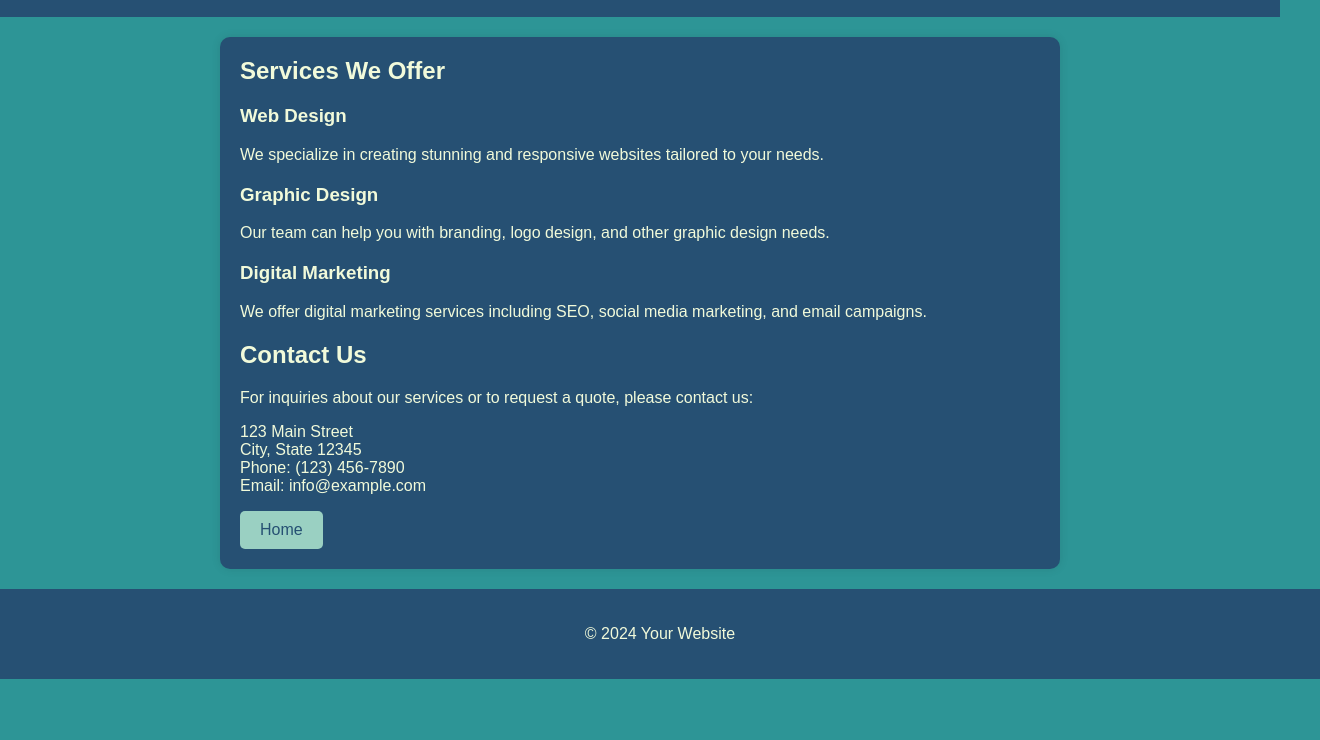
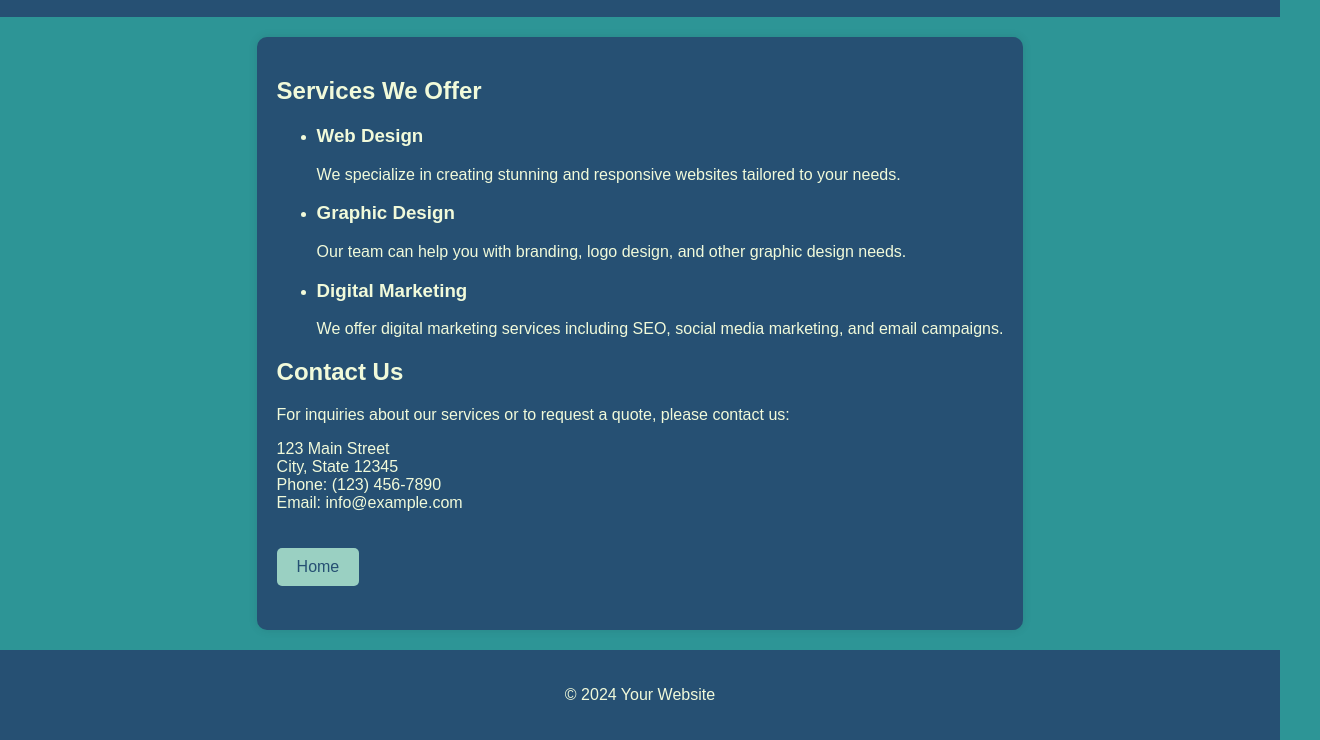
Before and after one commit to R-uru/Activity, a plain HTML site: page services/services.html in a window 1280 px wide. Shown: the part 60-800 px from the top of the page, 1320 px wide, since content can reach past the window. Drawn offline with Linux system fonts and the light colour scheme.

Commit message:
fix issue of footer

```diff
--- a/about/style.css
+++ /dev/null
@@ -1,64 +0,0 @@
-/* Your CSS styles go here */
-
-:root {
-    --one: #265073;
-    --two: #2d9596;
-    --three: #9ad0c2;
-    --text: #f1fada;
-  }
-
-  body {
-    background-color: var(--two);
-    font-family: Arial, sans-serif;
-    color: var(--text);
-    margin: 0;
-  }
-
-  header {
-    background-color: var(--one);
-    padding: 20px;
-    text-align: center;
-  }
-
-  header h1 {
-    margin: 0;
-  }
-
-  .container {
-    max-width: 800px;
-    margin: 20px auto;
-    padding: 20px;
-    background-color: var(--one);
-    border-radius: 10px;
-    box-shadow: 0 0 10px rgba(0, 0, 0, 0.1);
-  }
-
-  .about h2,
-  .contact-info h2 {
-    margin-top: 0;
-  }
-
-  footer {
-    text-align: center;
-    padding: 20px;
-    background-color: var(--one);
-    color: var(--text);
-    bottom: 0;
-    left: 0;
-    width: 100%;
-  }
-
-  .home-button {
-    display: inline-block;
-    padding: 10px 20px;
-    background-color: var(--three);
-    color: var(--one);
-    text-decoration: none;
-    border-radius: 5px;
-    transition: background-color 0.3s ease;
-    margin-right: 10px;
-  }
-
-  .home-button:hover {
-    background-color: var(--two);
-  }
--- a/services/services.html
+++ b/services/services.html
@@ -4,7 +4,7 @@
   <meta charset="UTF-8">
   <meta name="viewport" content="width=device-width, initial-scale=1.0">
   <title>Services</title>
-  <link rel="stylesheet" href="style.css">
+  <link rel="stylesheet" href="../style/style.css">
 </head>
 <body>
   <header>
--- a/services/style.css
+++ /dev/null
@@ -1,82 +0,0 @@
-:root {
-    --one: #265073;
-    --two: #2d9596;
-    --three: #9ad0c2;
-    --text: #f1fada;
-  }
-
-  body {
-    background-color: var(--two);
-    font-family: Arial, sans-serif;
-    color: var(--text);
-    margin: 0;
-  }
-
-  header {
-    background-color: var(--one);
-    padding: 20px;
-    text-align: center;
-  }
-
-  header h1 {
-    margin: 0;
-  }
-
-  .container {
-    max-width: 800px;
-    margin: 20px auto;
-    padding: 20px;
-    background-color: var(--one);
-    border-radius: 10px;
-    box-shadow: 0 0 10px rgba(0, 0, 0, 0.1);
-  }
-
-  .services {
-    margin-bottom: 20px;
-  }
-
-  .services h2,
-  .contact-info h2 {
-    margin-top: 0;
-  }
-
-  .services ul {
-    list-style: none;
-    padding: 0;
-  }
-
-  .services li {
-    margin-bottom: 20px;
-  }
-
-  .services li h3 {
-    margin-top: 0;
-  }
-
-  .contact-info p {
-    margin-top: 0;
-  }
-
-  footer {
-    text-align: center;
-    padding: 20px;
-    background-color: var(--one);
-    color: var(--text);
-    bottom: 0;
-    left: 0;
-    width: 100%;
-  }
-  .home-button {
-    display: inline-block;
-    padding: 10px 20px;
-    background-color: var(--three);
-    color: var(--one);
-    text-decoration: none;
-    border-radius: 5px;
-    transition: background-color 0.3s ease;
-    margin-right: 10px;
-  }
-
-  .home-button:hover {
-    background-color: var(--two);
-  }
--- a/terms/style.css
+++ /dev/null
@@ -1,64 +0,0 @@
-/* Your CSS styles go here */
-
-:root {
-    --one: #265073;
-    --two: #2d9596;
-    --three: #9ad0c2;
-    --text: #f1fada;
-  }
-
-  body {
-    background-color: var(--two);
-    font-family: Arial, sans-serif;
-    color: var(--text);
-    margin: 0;
-  }
-
-  header {
-    background-color: var(--one);
-    padding: 20px;
-    text-align: center;
-  }
-
-  header h1 {
-    margin: 0;
-  }
-
-  .container {
-    max-width: 800px;
-    margin: 20px auto;
-    padding: 20px;
-    background-color: var(--one);
-    border-radius: 10px;
-    box-shadow: 0 0 10px rgba(0, 0, 0, 0.1);
-  }
-
-  .terms h2,
-  .legal-info h2 {
-    margin-top: 0;
-  }
-
-  footer {
-    text-align: center;
-    padding: 20px;
-    background-color: var(--one);
-    color: var(--text);
-    bottom: 0;
-    left: 0;
-    width: 100%;
-  }
-
-  .home-button {
-    display: inline-block;
-    padding: 10px 20px;
-    background-color: var(--three);
-    color: var(--one);
-    text-decoration: none;
-    border-radius: 5px;
-    transition: background-color 0.3s ease;
-    margin-right: 10px;
-  }
-
-  .home-button:hover {
-    background-color: var(--two);
-  }
```
Also changed, not shown: about/about.html (+2 -2 lines), contact/contact.html (+1 -1 lines), terms/terms.html (+1 -1 lines), style/style.css (renamed from contact/style.css).
